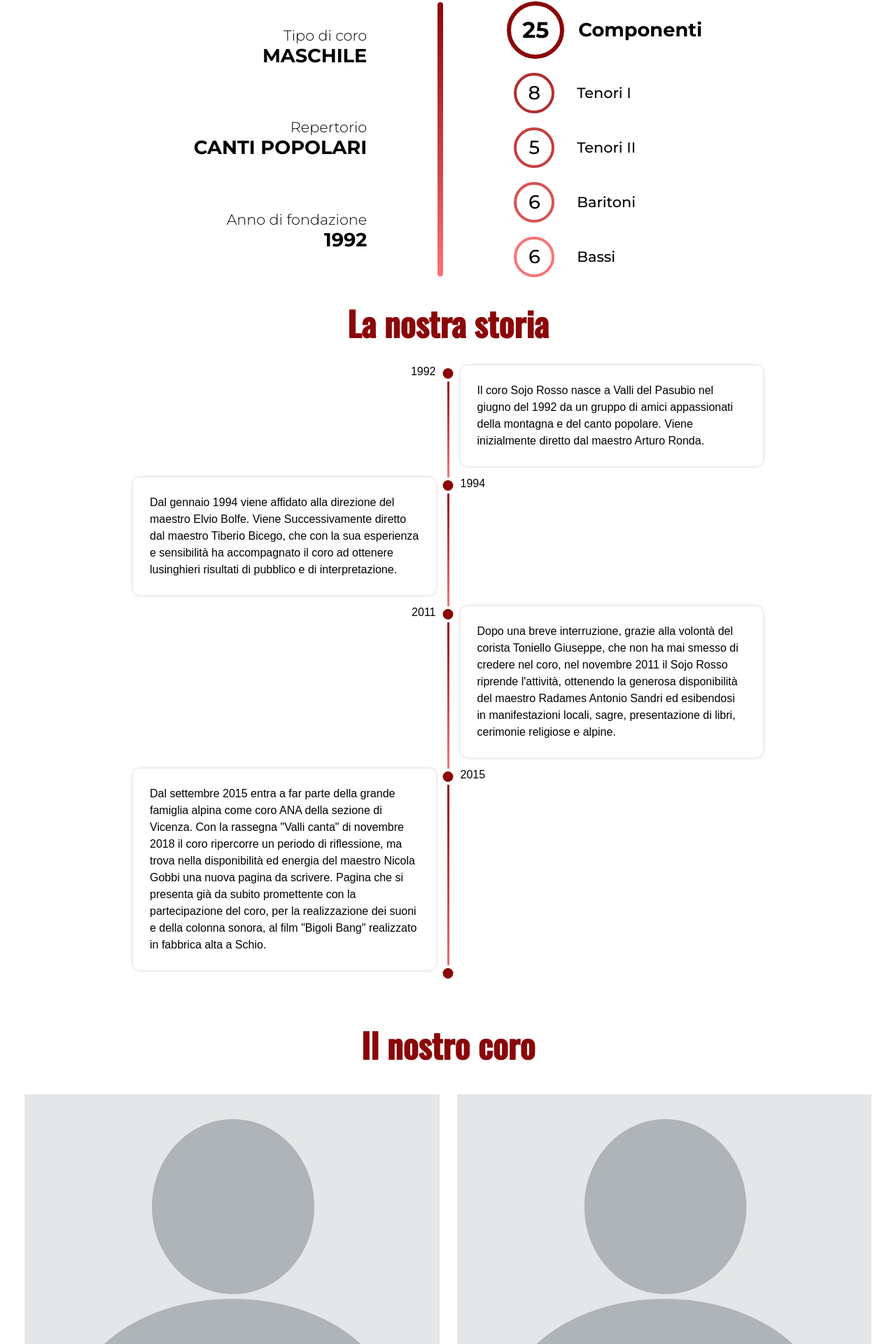
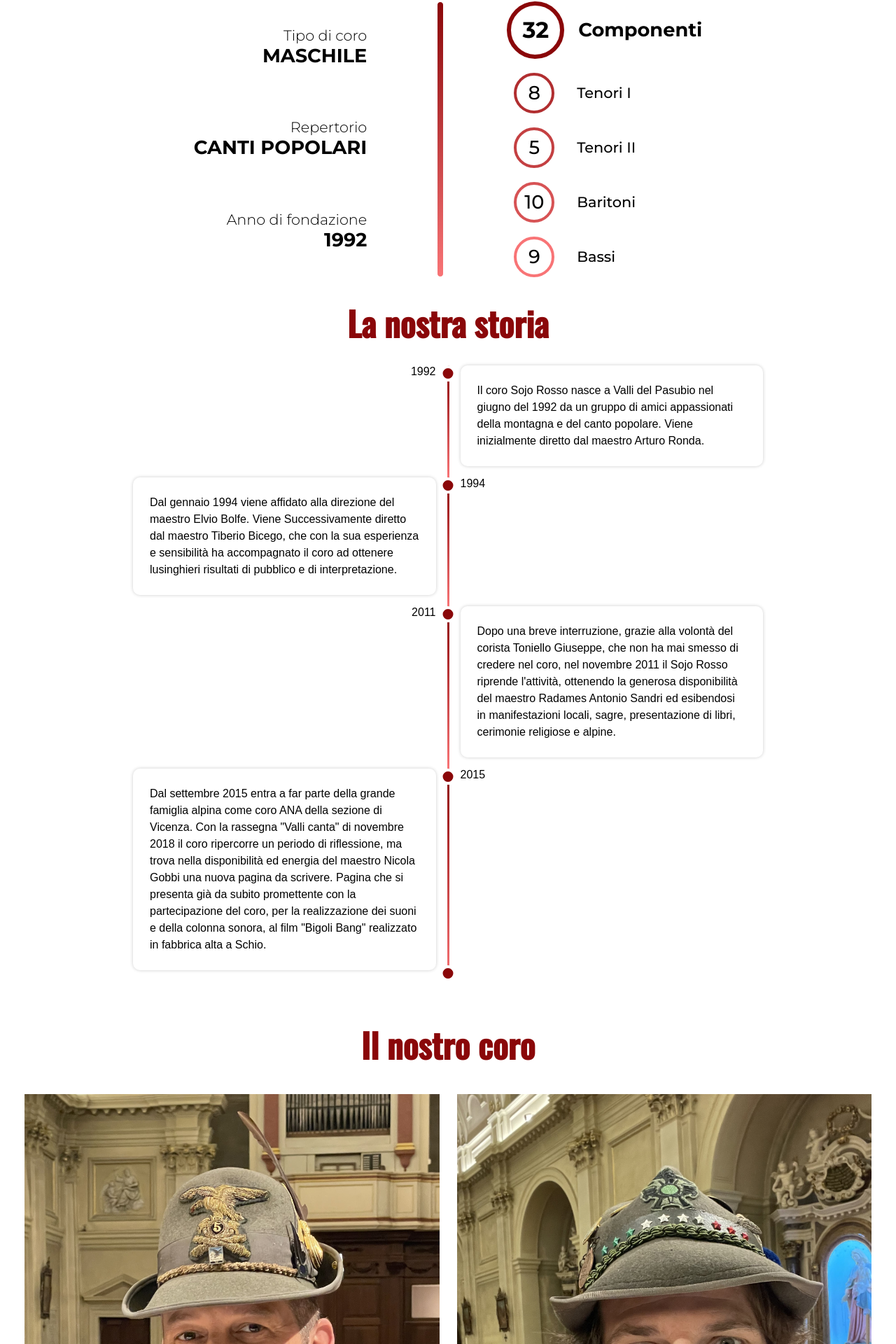
Before and after one commit to EdoardoGasparini/sojoRosso, an Angular app: page / in a window 1280 px wide. Shown: the part 819-2739 px from the top of the page at 70% size. Built offline with nearby package versions, Linux system fonts and the light colour scheme.

Commit message:
fix contact + nostro coro

```diff
--- a/src/app/about/about.component.html
+++ b/src/app/about/about.component.html
@@ -17,7 +17,7 @@
      <div class="separator"></div>
      <div class="right-panel">
           <div class="right-row">
-               <span class="circled-number1">25</span>
+               <span class="circled-number1">32</span>
                <p class="number-definition-main">Componenti</p>
           </div>
           <div class="right-row">
@@ -29,11 +29,11 @@
                <p class="number-definition">Tenori II</p>
           </div>
           <div class="right-row">
-               <span class="circled-number4"> 6</span>
+               <span class="circled-number4"> 10</span>
                <p class="number-definition">Baritoni</p>
           </div>
           <div class="right-row">
-               <span class="circled-number5"> 6</span>
+               <span class="circled-number5"> 9</span>
                <p class="number-definition">Bassi</p>
           </div>
      </div>
@@ -108,25 +108,25 @@
 <div class=" body">
   <div class="container">
 
-    <div class="gallery-container w-3 h-2">
+    <div class="gallery-container w-3 h-4">
       <div class="gallery-item">
         <div class="image">
-          <img src="assets/images/fotocomponenti/profilo.jpg" alt="presidente">
-        </div>
-        <div class="text">Direttivo</div>
-      </div>
-    </div>
-
-    <div class="gallery-container w-3 h-2">
-      <div class="gallery-item">
-        <div class="image">
-          <img src="assets/images/fotocomponenti/profilo.jpg" alt="Direttore del coro">
+          <img src="assets/images/presidente.jpg" alt="direttore">
         </div>
         <div class="text">Direttore del coro</div>
       </div>
     </div>
 
-    <div class="gallery-container w-3 h-2">
+    <div class="gallery-container w-3 h-4">
+      <div class="gallery-item">
+        <div class="image">
+          <img src="assets/images/direttore.jpg" alt="presidente">
+        </div>
+        <div class="text">Presidente</div>
+      </div>
+    </div>
+
+    <!-- <div class="gallery-container w-3 h-2">
       <div class="gallery-item">
         <div class="image">
           <img src="assets/images/fotocomponenti/profilo.jpg" alt="tenori I">
@@ -160,7 +160,7 @@
         </div>
         <div class="text">Bassi</div>
       </div>
-    </div>
+    </div> -->
 
 
   </div>
--- a/src/app/about/about.component.scss
+++ b/src/app/about/about.component.scss
@@ -321,7 +321,7 @@ p.story{
      top:50%;
      left:50%;
      transform:translate(-50%,-50%);
-     color: #8A0709;
+     color: white;
      font-size:25px;
      pointer-events:none;
      z-index:4;
--- a/src/app/contact/contact.component.html
+++ b/src/app/contact/contact.component.html
@@ -6,7 +6,7 @@
                   <h2>Contatti</h2>
 
                   <div class="contact-info">
-                    <p><strong>Indirizzo: </strong> Ci trovi ogni mercoledì in via dnvhf, 14 - Valli del Pasubio (VI)</p>
+                    <p><strong>Indirizzo: </strong> Via Padre Giordani, 6 - Valli del Pasubio (VI)</p>
                     <p><strong>Email: </strong> <a href="mailto:coroanasojorosso@gmail.com">coroanasojorosso&#64;gmail.com</a></p>
                     <p><strong>Telefono: </strong> <a href="tel:+393277328558">+39 3277328558</a></p>
 
```
Also changed, not shown: src/assets/images/direttore.jpg (added), src/assets/images/presidente.jpg (added).
